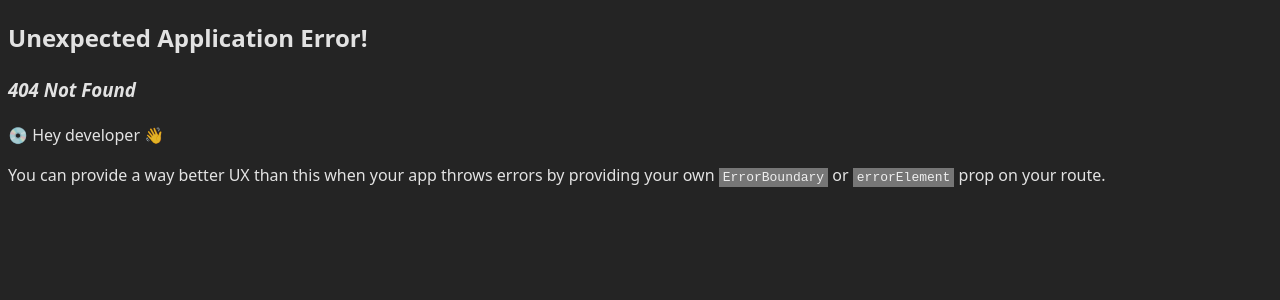
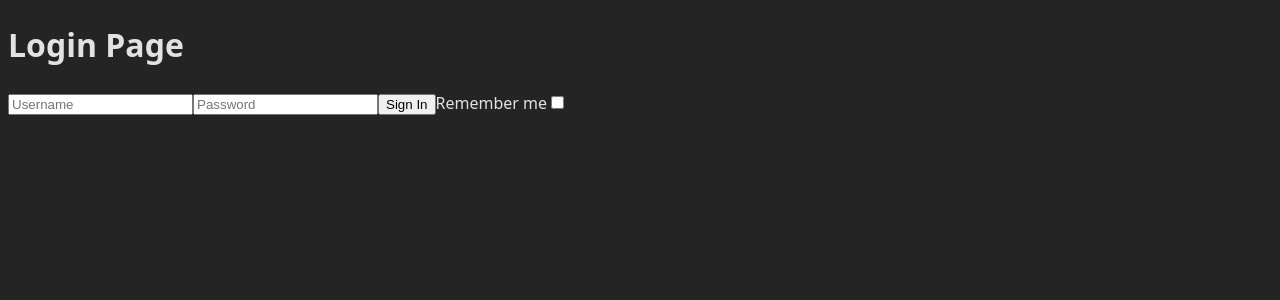
Before and after one commit to dev-hans-programmer/microservice-admin-ui, a React (Vite) app: page /auth/login in a window 1280 px wide. Before the commit this address had no page. Shown: the top 300 px of the page. Built offline with nearby package versions, Linux system fonts and the light colour scheme.

Commit message:
Completed login page tetsing

```diff
--- a/src/pages/login/index.tsx
+++ b/src/pages/login/index.tsx
@@ -1,5 +1,16 @@
 function LoginPage() {
-   return <div>Login Page</div>;
+   return (
+      <div data-testid='login-container'>
+         <h1>Login Page</h1>
+         <input type='text' placeholder='Username' aria-label='Username' />
+
+         <input type='password' placeholder='Password' aria-label='Password' />
+
+         <button type='submit'>Sign In</button>
+         <label htmlFor='remember-me'>Remember me</label>
+         <input type='checkbox' name='remember-me' id='remember-me' />
+      </div>
+   );
 }
 
 export default LoginPage;
--- a/src/router.tsx
+++ b/src/router.tsx
@@ -1,6 +1,7 @@
 import { createBrowserRouter } from 'react-router-dom';
 import HomePage from './pages/home-page';
 import CategoryPage from './pages/category-page';
+import LoginPage from './pages/login';
 
 export const router = createBrowserRouter([
    {
@@ -8,6 +9,10 @@ export const router = createBrowserRouter([
       element: <HomePage />,
    },
    {
+      path: '/auth/login',
+      element: <LoginPage />,
+   },
+   {
       path: '/categories',
       element: <CategoryPage />,
    },
```
Also changed, not shown: 1 other file (tests, documents, lock files or other folders).
